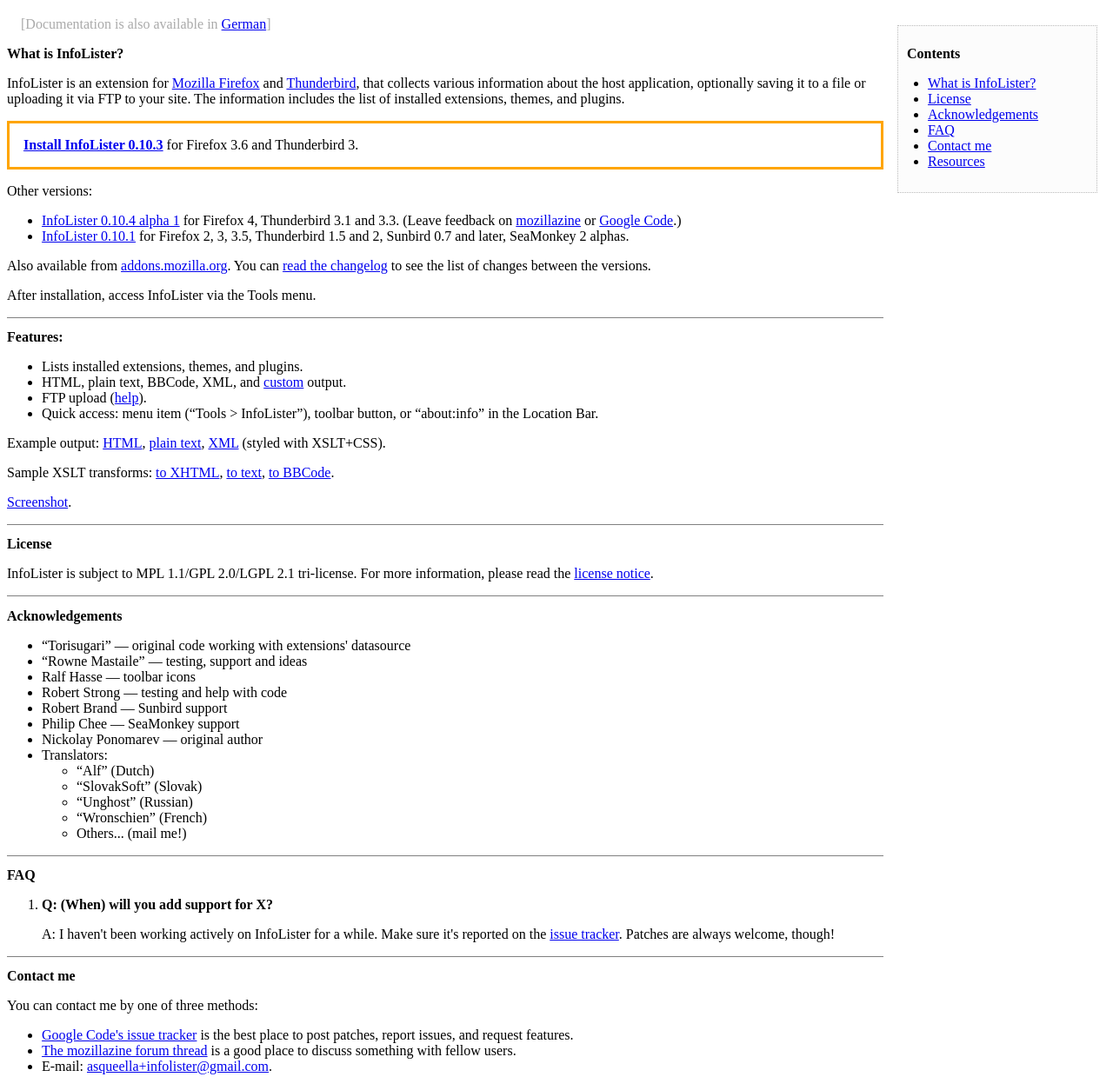
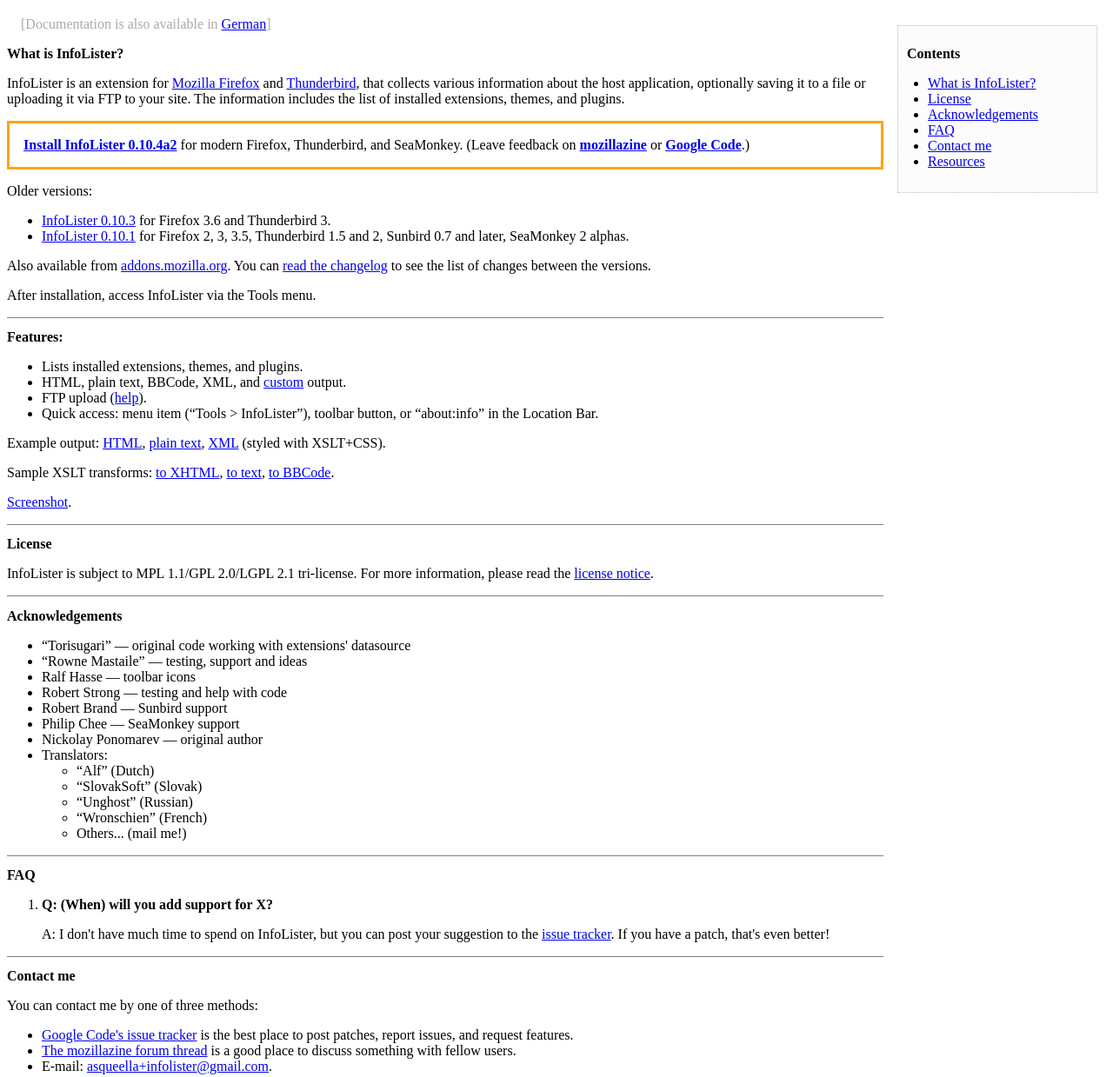
Before and after one commit to nickolay/infolister, a plain HTML site: page site/index.html in a window 1280 px wide. Shown: the part 61-1300 px from the top of the page at 87% size. Drawn offline with Linux system fonts and the light colour scheme; files whose address does not match are found by name.

Commit message:
bump version to 0.10.4a2, TB maxVersion to 6.*, update the site, and add a dummy main.js to trick the linker.

```diff
--- a/infolister/package.json
+++ b/infolister/package.json
@@ -1,7 +1,7 @@
 {
     "name": "infolister",
     "fullName": "InfoLister",
-    "version": "0.10.4a1",
+    "version": "0.10.4a2",
     "license": "MPL/GPL/LGPL",
     "author": "Nickolay Ponomarev (asqueella@gmail.com)",
 "X-NOTE": "must match the contractID in chrome.manifest",
--- a/site/index.html
+++ b/site/index.html
@@ -35,12 +35,12 @@
 <p>InfoLister is an extension for <a href="http://mozilla.org/firefox">Mozilla Firefox</a> and <a href="http://mozilla.org/thunderbird">Thunderbird</a>, that collects various information about the host application, optionally saving it to a file or uploading it via FTP to your site. The information includes the list of installed extensions, themes, and plugins.</p>
 
 <p id="install">
-  <a href="infolister-0.10.3.xpi">Install InfoLister 0.10.3</a> for Firefox 3.6 and Thunderbird 3.
+  <a href="infolister-0.10.4a2.xpi">Install InfoLister 0.10.4a2</a> for modern Firefox, Thunderbird, and SeaMonkey. (Leave feedback on <a href="http://forums.mozillazine.org/viewtopic.php?f=48&amp;t=2084957">mozillazine</a> or <a href="http://code.google.com/p/infolister/">Google Code</a>.)
 </p>
 
-<p>Other versions:</p>
+<p>Older versions:</p>
 <ul>
-  <li><a href="infolister-0.10.4a1.xpi">InfoLister 0.10.4 alpha 1</a> for Firefox 4, Thunderbird 3.1 and 3.3. (Leave feedback on <a href="http://forums.mozillazine.org/viewtopic.php?f=48&amp;t=2084957">mozillazine</a> or <a href="http://code.google.com/p/infolister/">Google Code</a>.)
+  <li><a href="infolister-0.10.3.xpi">InfoLister 0.10.3</a> for Firefox 3.6 and Thunderbird 3.
   <li><a href="infolister-0.10.1.xpi">InfoLister 0.10.1</a> for Firefox 2, 3, 3.5, Thunderbird 1.5 and 2, Sunbird 0.7 and later, SeaMonkey 2 alphas.
 </ul>
 
@@ -103,7 +103,7 @@
 <ol>
 	<li>
 		<div class="faq">Q: (When) will you add support for X?</div>
-  		<div class="ans"><p>A: I haven't been working actively on InfoLister for a while. Make sure it's reported on the <a href="http://code.google.com/p/infolister/issues/list">issue tracker</a>. Patches are always welcome, though!</p></div>
+  		<div class="ans"><p>A: I don't have much time to spend on InfoLister, but you can post your suggestion to the <a href="http://code.google.com/p/infolister/issues/list">issue tracker</a>. If you have a patch, that's even better!</p></div>
 	</li>
 </ol>
 </div>
```
Also changed, not shown: infolister/lib/main.js (added, +8 -0 lines), site/changelog.txt, 1 other file.
